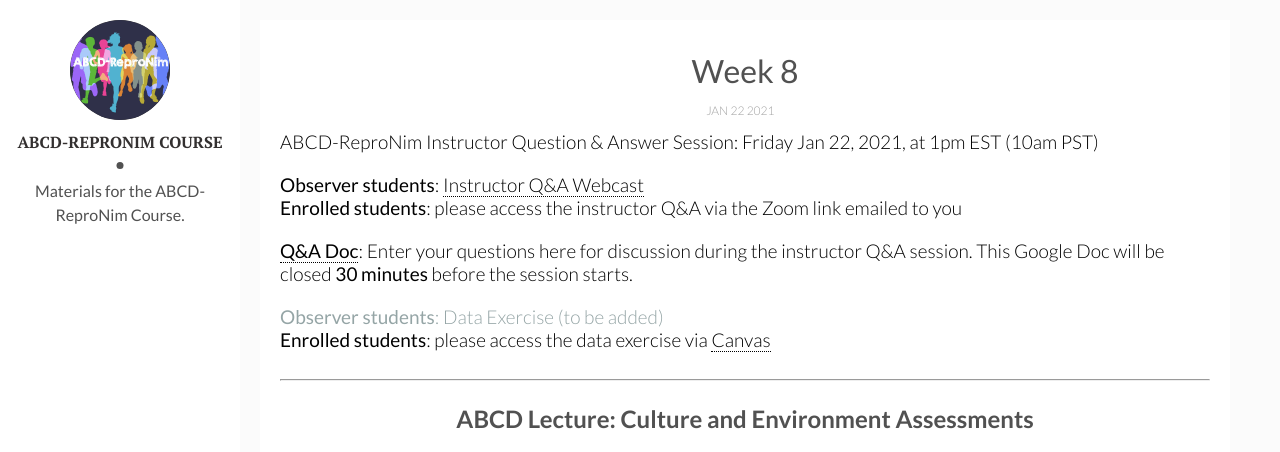
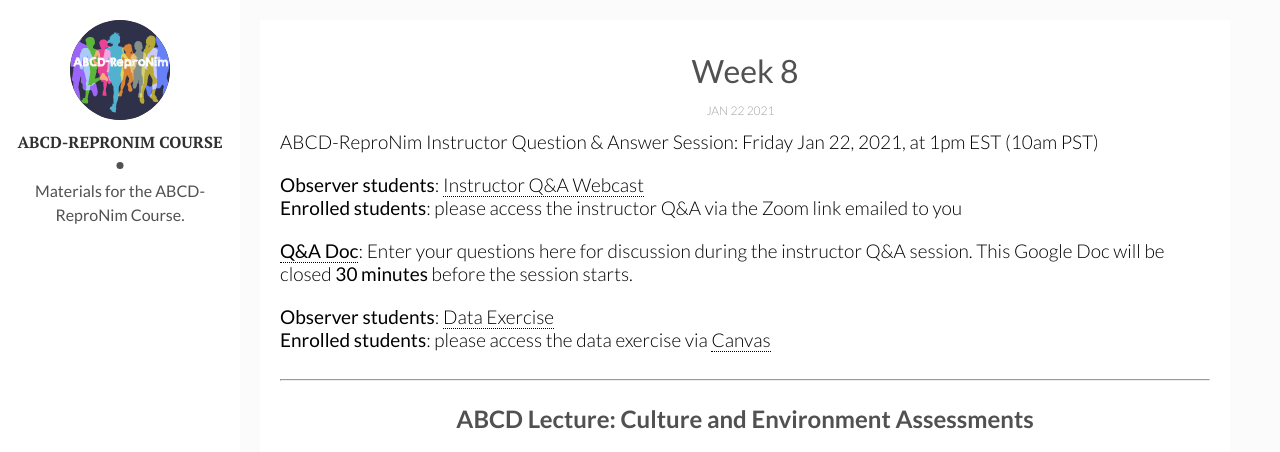
Before and after one commit to ABCD-ReproNim/materials, a Jekyll site: the page built from _posts/2021-01-22-week-8.md, in a window 1280 px wide and 900 px high, cut to the strip 0-452 px from the top of the window. Built offline with Jekyll 4.4.1, drawn with Linux system fonts in a browser that asks for light colours; part of the change alters nothing that is shown.

```diff
--- a/_posts/2021-01-22-week-8.md
+++ b/_posts/2021-01-22-week-8.md
@@ -18,6 +18,6 @@ repronim_reading_links: ["http://handbook.datalad.org/en/latest/intro/philosophy
 repronim_reading_names: ["A brief overview of DataLad", "DataLad cheat sheet", "DataLad - Decentralized Management of Digital Objects for Open Science (Video)"]
 
 qa_doc: https://docs.google.com/document/d/17TKLPPND3gOVXmMS67RjA-mQUVziWEncfc4ms2A7Ovs/edit?usp=sharing
-exercises:
+exercises: https://docs.google.com/forms/d/e/1FAIpQLSeJsKEHp2qFKSQK8JVLI1r6rOwz7LhWAnUU6KebugcsjwyKWQ/viewform?usp=sf_link
 qa_video:
 ---
```
